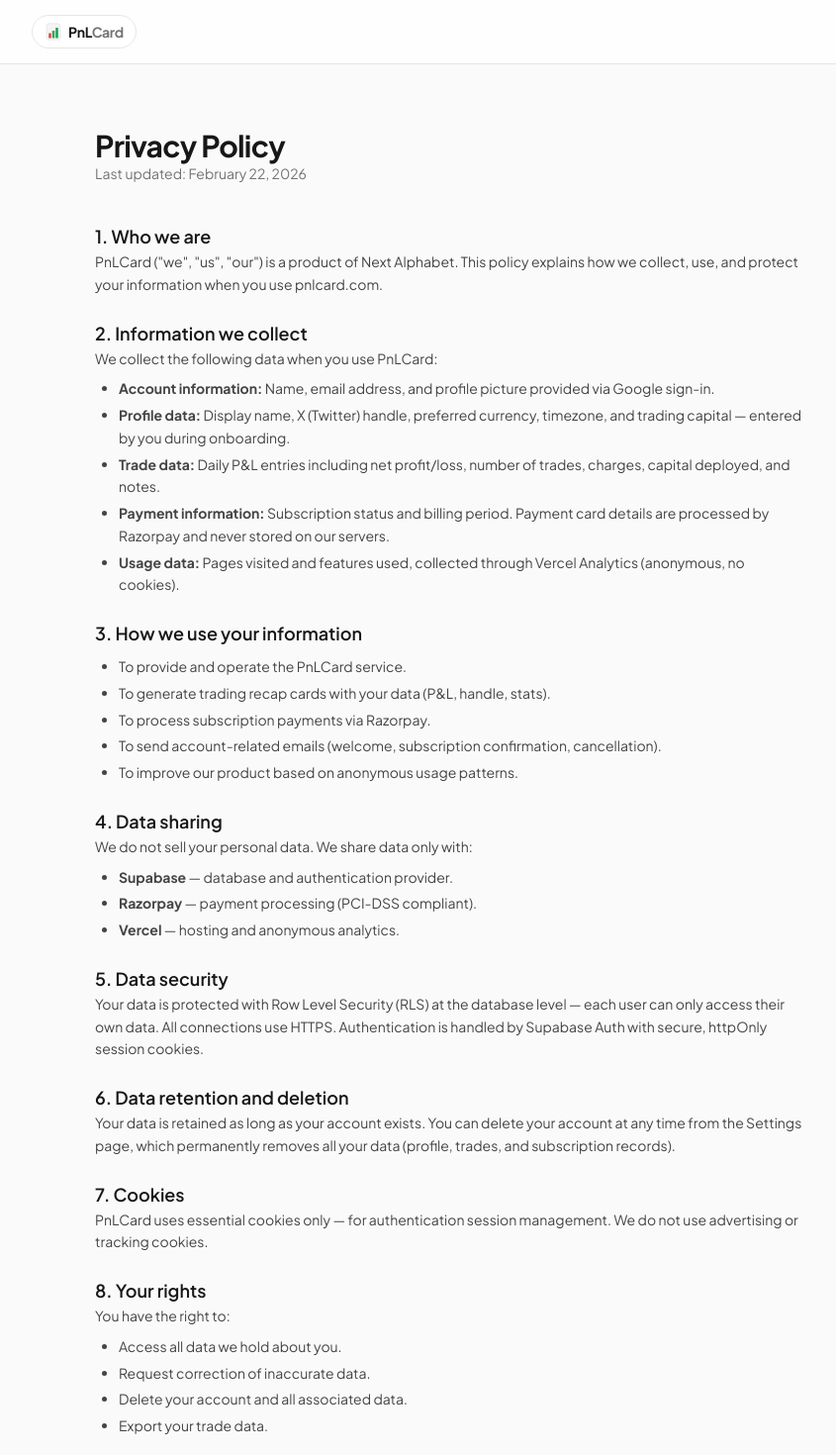
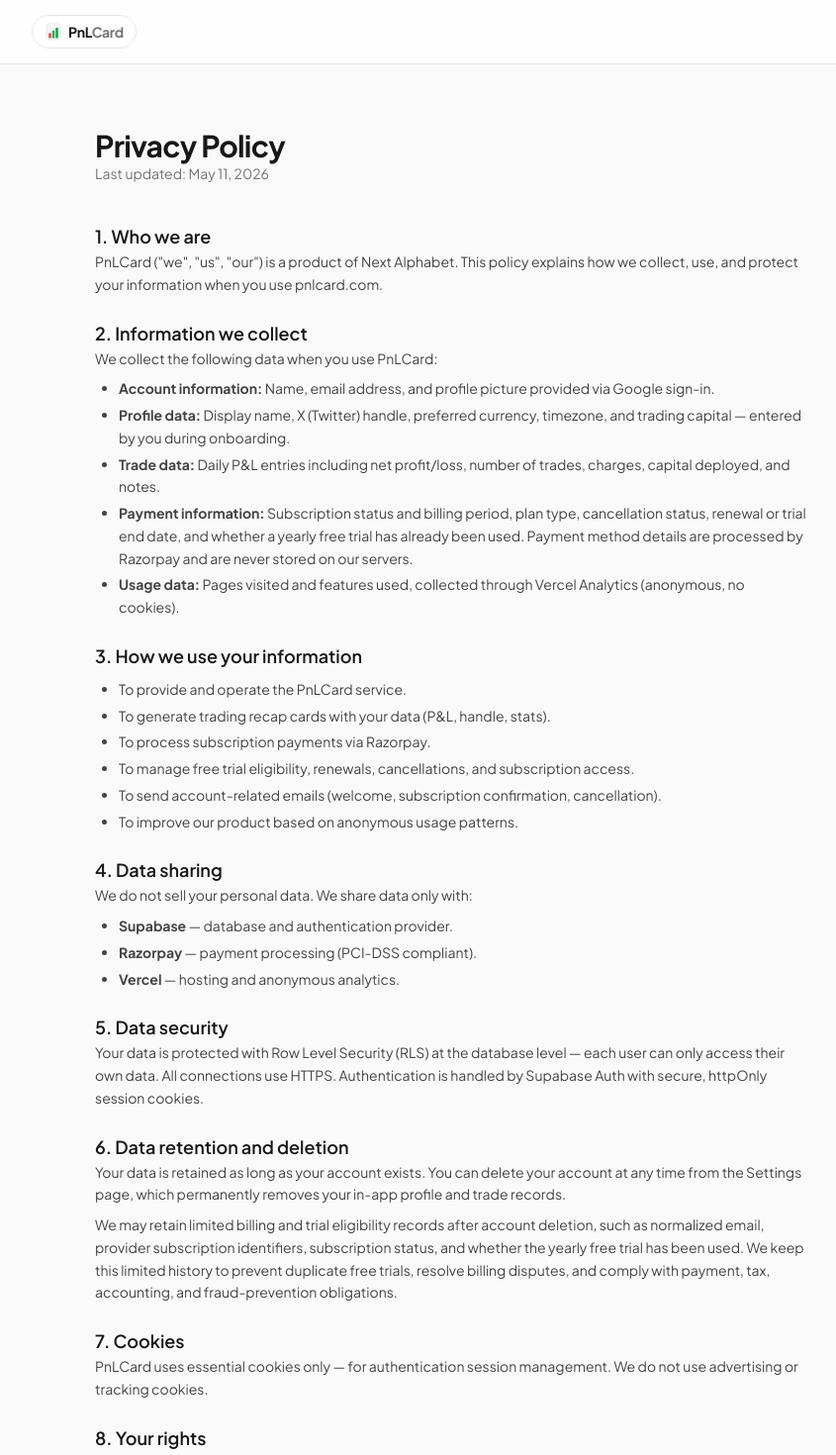
Before and after one commit to rahulsinghh1612/pnlcard, a Next.js app: page /privacy in a window 1280 px wide. Shown: the top 1470 px of the page at 99% size, without its empty margins (184-1029 px from the left). Built offline with nearby package versions, Linux system fonts and the light colour scheme; no server answers.

Commit message:
Update subscription legal copy and trial messaging

```diff
--- a/app/page.tsx
+++ b/app/page.tsx
@@ -1200,7 +1200,7 @@
               </span>
             </h2>
             <p className="mt-4 text-lg text-muted-foreground">
-              Monthly bills immediately. Yearly includes a 7-day trial with card required.
+              Monthly bills immediately. Yearly includes a 7-day free trial for eligible users.
             </p>
           </div>
 
@@ -1310,7 +1310,7 @@
               )}
               {billingCycle === "yearly" && (
                 <p className="mt-4 text-center text-xs text-muted-foreground">
-                  A temporary ₹5 authorization is required to start the trial and will be auto-refunded. Cancel before day 7 to avoid the ₹1,999 annual charge.
+                  Card required. Cancel before Day 7 to avoid the ₹1,999 annual charge.
                 </p>
               )}
             </div>
--- a/app/privacy/page.tsx
+++ b/app/privacy/page.tsx
@@ -23,7 +23,7 @@
           Privacy Policy
         </h1>
         <p className="text-sm text-muted-foreground">
-          Last updated: February 22, 2026
+          Last updated: May 11, 2026
         </p>
 
         <section className="mt-10 space-y-6 text-sm text-foreground/80 leading-relaxed">
@@ -60,8 +60,10 @@
               </li>
               <li>
                 <strong>Payment information:</strong> Subscription status and
-                billing period. Payment card details are processed by Razorpay
-                and never stored on our servers.
+                billing period, plan type, cancellation status, renewal or trial
+                end date, and whether a yearly free trial has already been used.
+                Payment method details are processed by Razorpay and are never
+                stored on our servers.
               </li>
               <li>
                 <strong>Usage data:</strong> Pages visited and features used,
@@ -81,6 +83,10 @@
                 stats).
               </li>
               <li>To process subscription payments via Razorpay.</li>
+              <li>
+                To manage free trial eligibility, renewals, cancellations, and
+                subscription access.
+              </li>
               <li>
                 To send account-related emails (welcome, subscription
                 confirmation, cancellation).
@@ -128,8 +134,15 @@
             <p>
               Your data is retained as long as your account exists. You can
               delete your account at any time from the Settings page, which
-              permanently removes all your data (profile, trades, and
-              subscription records).
+              permanently removes your in-app profile and trade records.
+            </p>
+            <p className="mt-2">
+              We may retain limited billing and trial eligibility records after
+              account deletion, such as normalized email, provider subscription
+              identifiers, subscription status, and whether the yearly free
+              trial has been used. We keep this limited history to prevent
+              duplicate free trials, resolve billing disputes, and comply with
+              payment, tax, accounting, and fraud-prevention obligations.
             </p>
           </div>
 
@@ -151,7 +164,10 @@
             <ul className="list-disc pl-6 space-y-1 mt-2">
               <li>Access all data we hold about you.</li>
               <li>Request correction of inaccurate data.</li>
-              <li>Delete your account and all associated data.</li>
+              <li>
+                Delete your account and in-app trading data, subject to limited
+                billing and legal retention described above.
+              </li>
               <li>Export your trade data.</li>
             </ul>
           </div>
--- a/app/terms/page.tsx
+++ b/app/terms/page.tsx
@@ -3,7 +3,7 @@
 import { PnLCardLogo } from "@/components/ui/pnlcard-logo";
 
 export const metadata: Metadata = {
-  title: "Terms of Service — PnLCard",
+  title: "Terms of Use — PnLCard",
   description: "Terms and conditions for using PnLCard.",
 };
 
@@ -20,10 +20,10 @@
 
       <article className="mx-auto max-w-3xl px-6 py-16 prose prose-slate prose-sm">
         <h1 className="text-3xl font-bold tracking-tight text-foreground">
-          Terms of Service
+          Terms of Use
         </h1>
         <p className="text-sm text-muted-foreground">
-          Last updated: February 22, 2026
+          Last updated: May 11, 2026
         </p>
 
         <section className="mt-10 space-y-6 text-sm text-foreground/80 leading-relaxed">
@@ -33,7 +33,7 @@
             </h2>
             <p>
               By using PnLCard (&quot;the Service&quot;), operated by Next
-              Alphabet, you agree to these Terms of Service. If you do not
+              Alphabet, you agree to these Terms of Use. If you do not
               agree, please do not use the Service.
             </p>
           </div>
@@ -78,6 +78,12 @@
               monthly recap cards, your X handle on cards, and no PnLCard
               watermark. Pricing is ₹249/month or ₹1,999/year.
             </p>
+            <p className="mt-2">
+              A one-time 7-day free trial may be available on the yearly plan
+              for eligible first-time customers. Monthly plans do not include a
+              free trial. If you have already used the yearly free trial, any
+              new yearly subscription begins billing immediately.
+            </p>
           </div>
 
           <div>
@@ -90,13 +96,26 @@
                 Rupees (INR).
               </li>
               <li>
+                Monthly subscriptions are ₹249 per month and begin billing
+                immediately.
+              </li>
+              <li>
+                Yearly subscriptions are ₹1,999 per year. Eligible users may
+                start with a one-time 7-day free trial before the annual charge.
+              </li>
+              <li>
                 Subscriptions auto-renew at the end of each billing period
                 (monthly or yearly) unless cancelled.
               </li>
               <li>
                 You can cancel your subscription at any time from the Settings
-                page. Cancellation takes effect at the end of the current billing
-                period.
+                page. Cancelling a paid subscription stops future renewal and
+                keeps Pro features active until the end of the current paid
+                billing period.
+              </li>
+              <li>
+                Cancelling a yearly free trial stops the upcoming annual charge.
+                It does not automatically start a monthly subscription.
               </li>
               <li>
                 We reserve the right to change pricing with 30 days advance
@@ -115,6 +134,12 @@
                 You can cancel your Pro subscription at any time from the
                 Settings page. Your Pro features remain active until the end
                 of your current billing period.
+              </li>
+              <li>
+                If you cancel during an eligible yearly free trial, the annual
+                charge is stopped and trial access may remain available until
+                the original trial end date. The yearly free trial is considered
+                used once started and cannot be claimed again.
               </li>
               <li>
                 No refunds are issued for partial billing periods or unused time.
--- a/components/dashboard/upgrade-button.tsx
+++ b/components/dashboard/upgrade-button.tsx
@@ -404,7 +404,7 @@
             </p>
             <p className="mt-0.5 text-xs leading-5 text-muted-foreground">
               {yearlyTrialEligible
-                ? "₹5 temporary authorization • Auto-refunded • Annual billing starts after Day 7"
+                ? "Card required • Annual billing starts after Day 7"
                 : "Billed yearly • No free trial"}
             </p>
           </button>
```
